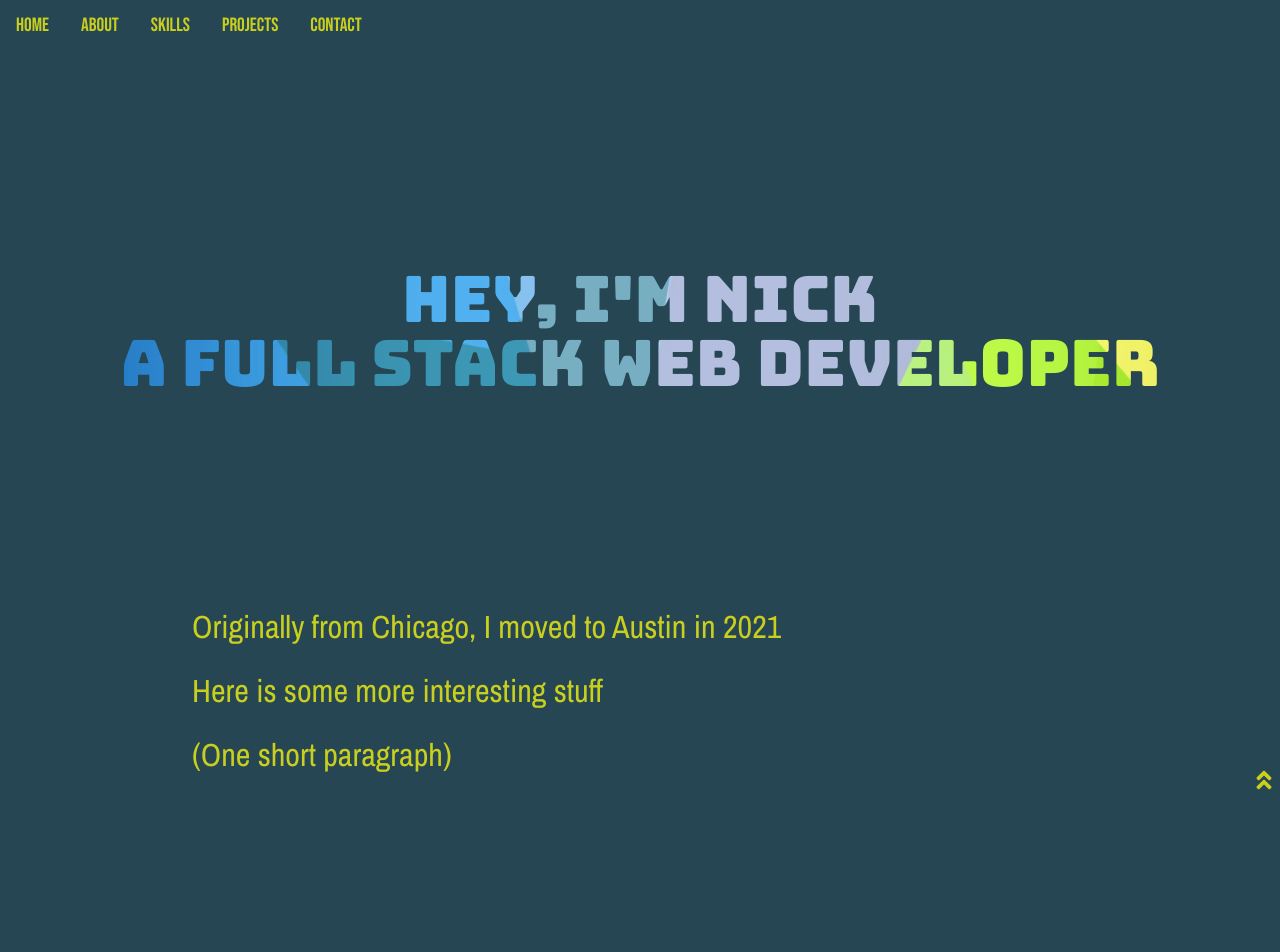
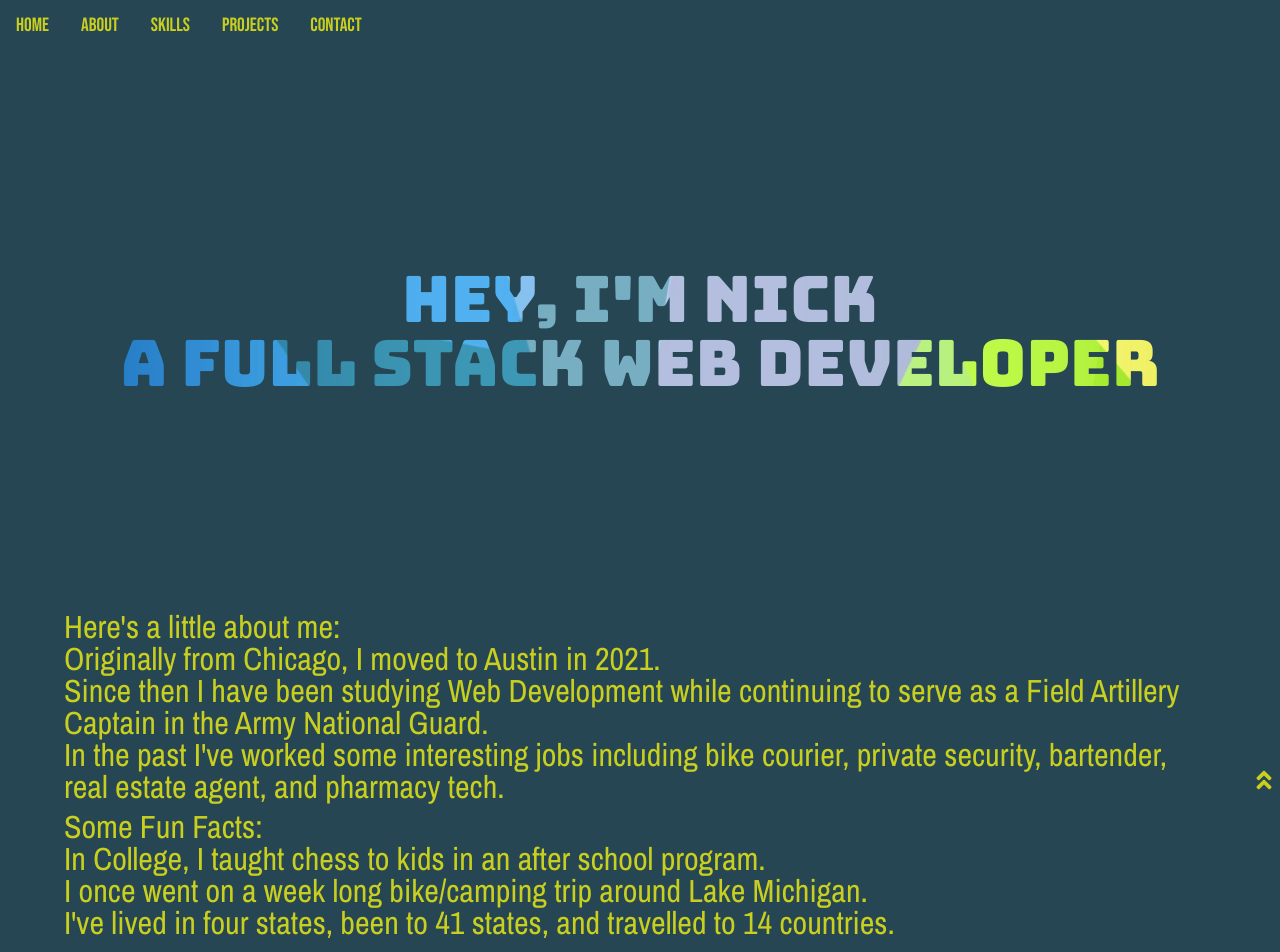
Before and after one commit to NBrennan26/nb-portfolio, a React (Create React App) app: page / in a window 1280 px wide. Shown: the top 952 px of the page. Built offline with nearby package versions, Linux system fonts and the light colour scheme; a web font is replaced by a local one.

Commit message:
Update About section. Clean up some comments, Prettier

```diff
--- a/public/index.html
+++ b/public/index.html
@@ -16,6 +16,5 @@
   <body>
     <noscript>You need to enable JavaScript to run this app.</noscript>
     <div id="root"></div>
-
   </body>
 </html>
--- a/src/components/About.jsx
+++ b/src/components/About.jsx
@@ -1,25 +1,39 @@
 function About() {
   return (
     <section className="about-cont" id="about">
-      <span>Originally from Chicago, I moved to Austin in 2021</span><br/>
-      <span>Here is some more interesting stuff</span><br/>
-      <span>(One short paragraph)</span>
+      <div>
+        <span>Here's a little about me: </span>
+        <br />
+        <span>Originally from Chicago, I moved to Austin in 2021.</span>
+        <br />
+        <span>
+          Since then I have been studying Web Development while continuing to
+          serve as a Field Artillery Captain in the Army National Guard.
+        </span>
+        <br />
+        <span>
+          In the past I've worked some interesting jobs including bike courier,
+          private security, bartender, real estate agent, and pharmacy tech.
+        </span>
+      </div>
+      <div className="about-fun-facts">
+        <span>Some Fun Facts: </span>
+        <br />
+        <span>
+          In College, I taught chess to kids in an after school program.
+        </span>
+        <br />
+        <span>
+          I once went on a week long bike/camping trip around Lake Michigan.
+        </span>
+        <br />
+        <span>
+          I've lived in four states, been to 41 states, and travelled to 14
+          countries.
+        </span>
+      </div>
     </section>
-  )
+  );
 }
 
-export default About
-
-/*
-
-From Chicago currently in Austin
-
-Captain in US Army National Guard - Field Artillery
-
-Past Jobs: Chess Tutor, Retail, Private Security, Bike Courier, Bartender, Real Estate,
-
-Hobbies - Biking, Reading, Chess
-
-
-
-*/
+export default About;
--- a/src/components/Header.jsx
+++ b/src/components/Header.jsx
@@ -5,9 +5,6 @@ function Header() {
         <li className="header-item">
           <a href="#home">Home</a>
         </li>
-        {/* <li className="header-item">
-          <a href="#welcome">Welcome</a>
-        </li> */}
         <li className="header-item">
           <a href="#about">About</a>
         </li>
--- a/src/components/Skills.jsx
+++ b/src/components/Skills.jsx
@@ -8,9 +8,9 @@ import {
 function Skills() {
   return (
     <>
-    <div className="section-title">
-      <span>Skills</span>
-    </div>
+      <div className="section-title">
+        <span>Skills</span>
+      </div>
       <section className="skills-cont" id="skills">
         <div className="skill-block">
           <span className="skill-block-title">Front-End Skills</span>
--- a/src/components/Welcome.jsx
+++ b/src/components/Welcome.jsx
@@ -1,8 +1,9 @@
 function Welcome() {
   return (
     <section className="welcome-cont" id="welcome">
-      <span className="fancy-text">Hey, I'm Nick <br/>
-      A full stack web developer</span>
+      <span className="fancy-text">
+        Hey, I'm Nick <br />A full stack web developer
+      </span>
     </section>
   );
 }
--- a/src/index.css
+++ b/src/index.css
@@ -14,10 +14,10 @@ html {
   background-color: var(--main-color);
   color: var(--text-color);
 }
-
 section {
   scroll-margin-top: 10vh;
   height: 60vh;
+  max-height: 1200px;
 }
 
 /**********/
@@ -63,7 +63,6 @@ section {
   -webkit-background-clip: text;
   color: transparent;
   text-align: center;
-
 }
 
 /*********/
@@ -72,9 +71,13 @@ section {
 .about-cont {
   display: flex;
   flex-direction: column;
-  margin-left: 15vw;
+  margin: auto;
+  padding: 0 5vw;
   font-family: var(--main-font);
   font-size: 2em;
+}
+.about-fun-facts {
+  margin-top: 1vh;
 }
 
 /*****************/
@@ -171,6 +174,9 @@ section {
   font-family: var(--header-font);
   font-size: 130%;
 }
+.project-tile:hover {
+  transform: scale(1.05);
+}
 .project-tile a {
   color: blue;
   font-style: italic;
@@ -212,6 +218,10 @@ section {
 }
 .project-links-cont a {
   color: var(--text-color);
+}
+.project-links-cont a:hover {
+  color: var(--text-color);
+  box-shadow: var(--text-color) 0px 1px 0px;
 }
 
 /***********/
@@ -258,10 +268,8 @@ section {
 /****************/
 /* MEDIA: 1024+ */
 /****************/
-
 @media screen and (min-width: 1024px) {
   .fancy-text {
     background-size: 120%;
   }
-
 }
```
Also changed, not shown: src/App.js (+7 -9 lines), src/components/Contact.jsx (+1 -7 lines), src/features/projects/projectData.js (+11 -18 lines), 2 other files (tests, documents, lock files or other folders).
